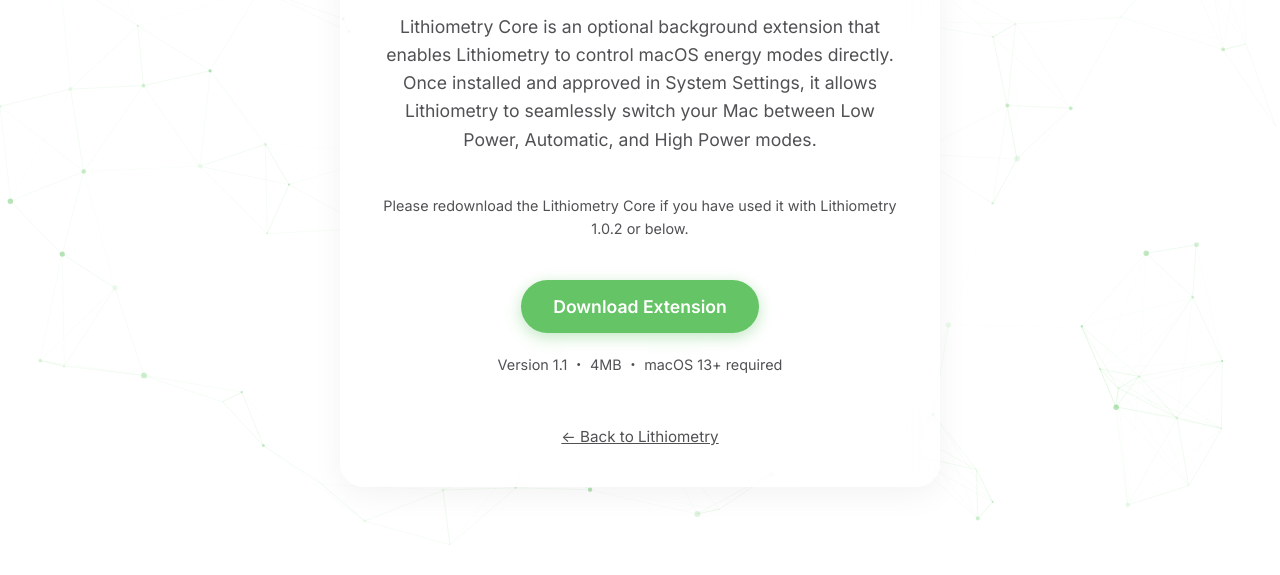
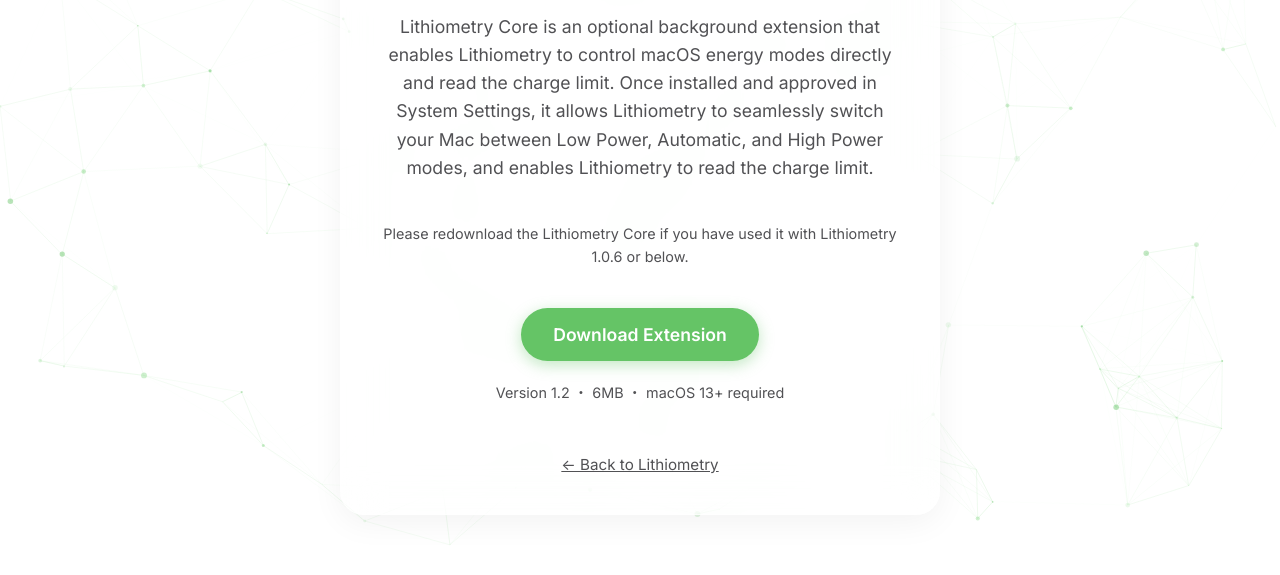
Before and after one commit to YStheStudio/ysthestudio.github.io, a plain HTML site: page lithiometry/core/index.html in a window 1280 px wide. Shown: the part 250-825 px from the top of the page. Before the commit the page ends 800 px from the top, so only its background shows below. Drawn offline with Linux system fonts and the light colour scheme.

Commit message:
update Lithiometry Core to v1.2 and switch distribution format to DMG

```diff
--- a/lithiometry/core/index.html
+++ b/lithiometry/core/index.html
@@ -64,20 +64,20 @@
             <h1>Lithiometry Core</h1>
             <p>
                 Lithiometry Core is an optional background extension that enables Lithiometry to control macOS energy
-                modes directly.
+                modes directly and read the charge limit.
                 Once installed and approved in System Settings, it allows Lithiometry to seamlessly switch your Mac
-                between Low Power, Automatic, and High Power modes.
+                between Low Power, Automatic, and High Power modes, and enables Lithiometry to read the charge limit.
             </p>
 
             <p style="color: var(--text-secondary); font-size: 0.9rem; margin-top: 20px;">Please redownload the
-                Lithiometry Core if you have used it with Lithiometry 1.0.2 or below.
+                Lithiometry Core if you have used it with Lithiometry 1.0.6 or below.
             </p>
 
-            <a href="../../Resources/Lithiometry%20Core.zip" class="download-btn" download>
+            <a href="../../Resources/Lithiometry%20Core.dmg" class="download-btn" download>
                 Download Extension
             </a>
 
-            <p style="color: var(--text-secondary); font-size: 0.9rem; margin-top: 20px;">Version 1.1 ・ 4MB ・ macOS 13+
+            <p style="color: var(--text-secondary); font-size: 0.9rem; margin-top: 20px;">Version 1.2 ・ 6MB ・ macOS 13+
                 required</p>
 
             <div style="margin-top: 50px;">
```
Also changed, not shown: 2 other files.
